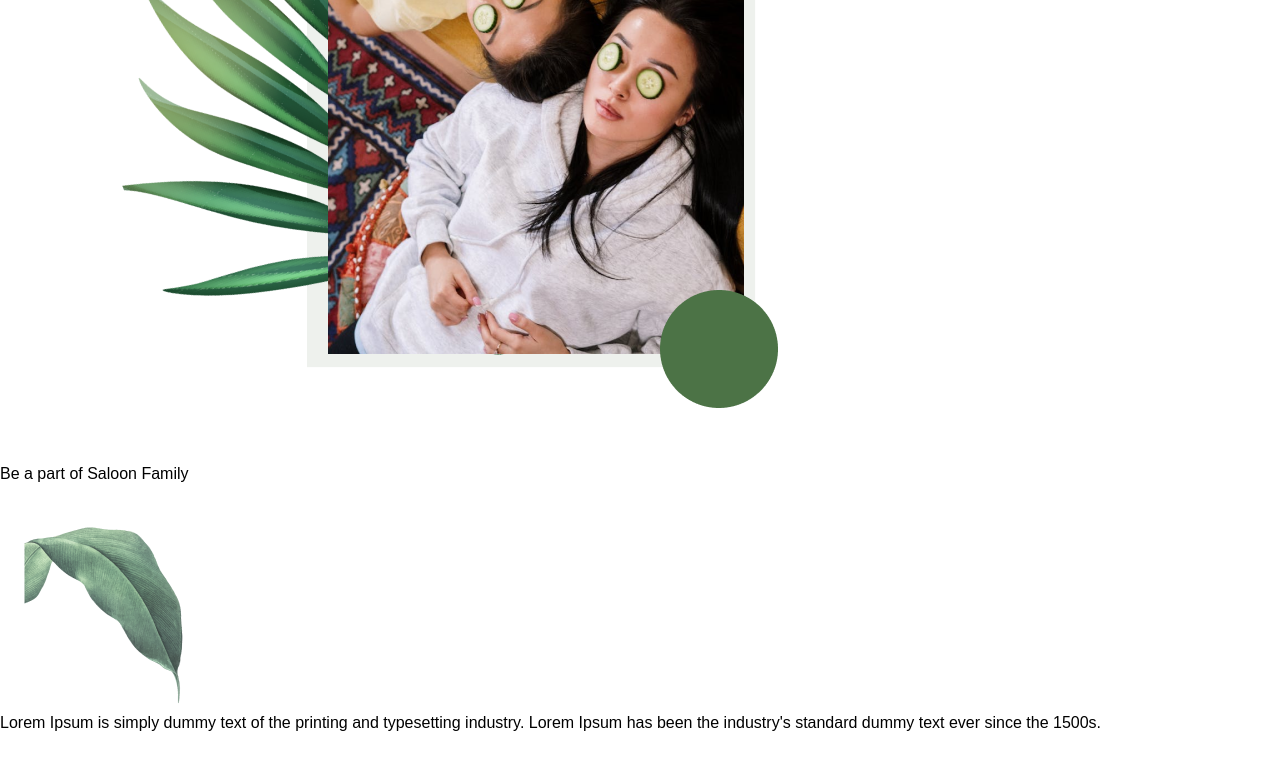
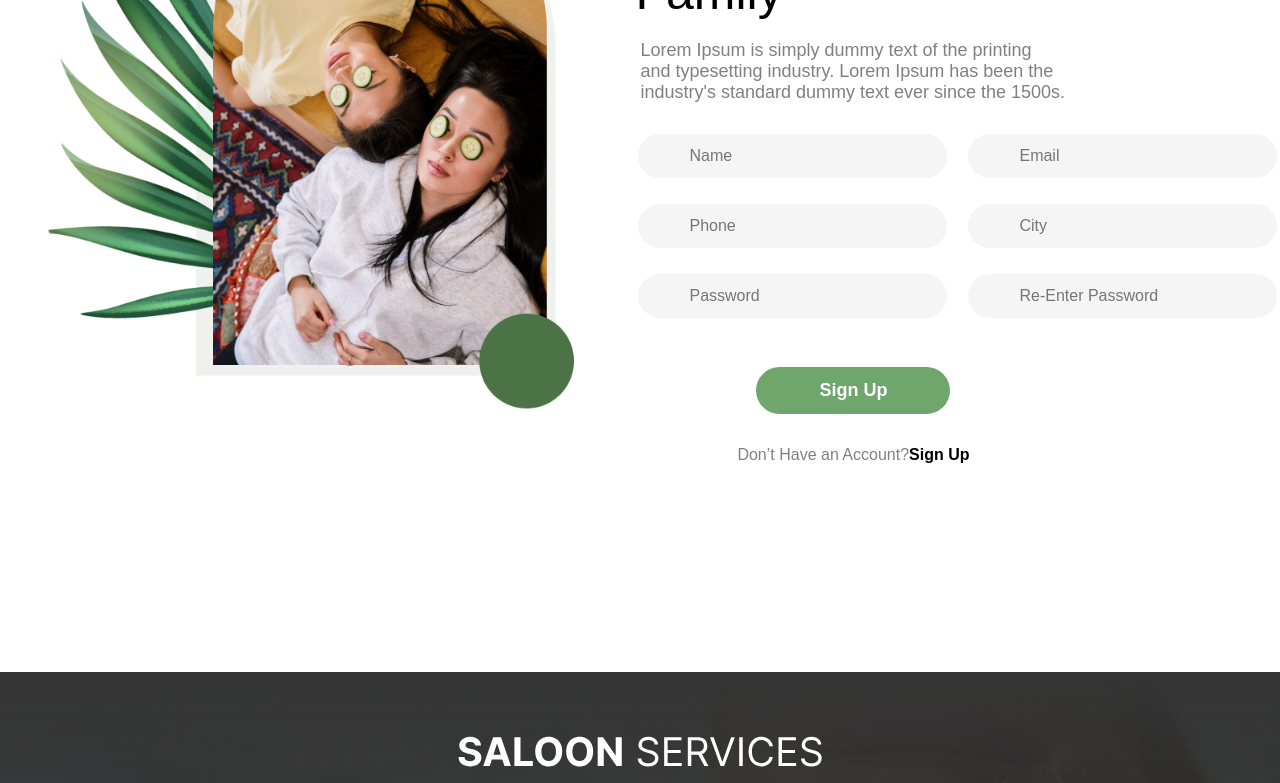
Before and after one commit to abrarkhalidofficial/Saloon, a React (Vite) app in the folder salon/: page / in a window 1280 px wide. Shown: the part 3060-3843 px from the top of the page. Built offline with nearby package versions, Linux system fonts and the light colour scheme.

Commit message:
signuppage

```diff
--- a/salon/src/App.jsx
+++ b/salon/src/App.jsx
@@ -160,7 +160,12 @@ function App() {
             <button>Sign Up</button>
           </div>
           <div className="loginpage__content__forget__tag">
-            <a href="#">Don’t Have an Account? Sign Up</a>
+            <a href="#">
+              Don’t Have an Account?{" "}
+              <span className="loginpage__content__forget__tag__span">
+                Sign Up
+              </span>
+            </a>
           </div>
         </div>
         <div className="loginpage__right">
@@ -188,6 +193,51 @@ function App() {
             Lorem Ipsum is simply dummy text of the printing and typesetting
             industry. Lorem Ipsum has been the industry's standard dummy text
             ever since the 1500s.
+          </div>
+          <div className="signuppage__forms">
+            <div className="signuppage__content__form">
+              <input type="Text" name="Name" id="tect" placeholder="Name" />
+            </div>
+            <div className="signuppage__content__form">
+              <input type="email" name="email" id="email" placeholder="Email" />
+            </div>
+          </div>
+          <div className="signuppage__forms">
+            <div className="signuppage__content__form">
+              <input type="tel" name="Phone" id="phone" placeholder="Phone" />
+            </div>
+            <div className="signuppage__content__form">
+              <input type="text" name="text" id="text" placeholder="City" />
+            </div>
+          </div>
+          <div className="signuppage__forms">
+            <div className="signuppage__content__form">
+              <input
+                type="password"
+                name="password"
+                id="password"
+                placeholder="Password"
+              />
+            </div>
+            <div className="signuppage__content__form">
+              <input
+                type="password"
+                name="password"
+                id="password"
+                placeholder="Re-Enter Password"
+              />
+            </div>
+          </div>
+          <div className="signuppage__content__button">
+            <button>Sign Up</button>
+          </div>
+          <div className="signuppage__content__forget__tag">
+            <a href="#">
+              Don’t Have an Account?
+              <span className="signuppage__content__forget__tag__span">
+                Sign Up
+              </span>
+            </a>
           </div>
         </div>
       </section>
--- a/salon/src/App.scss
+++ b/salon/src/App.scss
@@ -252,14 +252,10 @@ body::-webkit-scrollbar-track {
   color: white;
   position: relative;
   background-image: url(./assets/footer-banner.png);
-  -webkit-filter: grayscale(100%);
-  -moz-filter: grayscale(100%);
-  -ms-filter: grayscale(100%);
-  -o-filter: grayscale(100%);
-  filter: grayscale(100%);
 }
 .footer__svg {
   margin-bottom: 2em;
+  margin-top: 2em;
 }
 .footer__lorem {
   margin: 1em;
@@ -413,6 +409,113 @@ body::-webkit-scrollbar-track {
 .loginpage__content__forget__tag a {
   color: #000;
 }
+.loginpage__content__forget__tag__span {
+  color: #000;
+  font-weight: bold;
+}
+.signuppage {
+  width: 100%;
+  display: flex;
+  justify-content: center;
+  align-items: center;
+  padding-top: 5em;
+  padding-bottom: 5em;
+  max-width: 1920px;
+  margin: 0 auto;
+}
+.signuppage__left__img img {
+  height: 600px;
+}
+.signuppage__right {
+  padding: 3em;
+}
+.signuppage__right__heading__img {
+  position: relative;
+  display: flex;
+}
+.signuppage__right__heading {
+  width: 40%;
+  font-size: 50px;
+  font-family: "El Messiri", sans-serif;
+  font-weight: 500;
+  color: #000;
+  padding-left: 13px;
+  line-height: 1.2;
+}
+.signuppage__right__img {
+  position: absolute;
+  right: 55%;
+  top: -28%;
+}
+.signuppage__right__img img {
+  height: 160px;
+}
+.signuppage__right__info {
+  font-size: 18px;
+  color: #808080;
+  width: 70%;
+  padding: 1em;
+}
+.signuppage__forms {
+  display: flex;
+  // margin-left: 1em;
+}
+.signuppage__content__form {
+  // width: 50%;
+  align-items: center;
+  justify-content: center;
+  text-align: center;
+  margin: 5px;
+  margin-left: 1em;
+}
+.signuppage__content__form input {
+  // width: 90%;
+  padding: 12px 50px;
+  margin: 8px 0;
+  font-size: 16px;
+  display: inline-block;
+  border: 1px solid #f5f5f5;
+  color: #7b7b7b;
+  background-color: #f5f5f5;
+  border-radius: 50px;
+  outline: none;
+  font-family: "Montserrat", sans-serif;
+}
+.signuppage__content__form input:focus {
+  border: 1px solid #6fa66b;
+}
+.signuppage__content__button {
+  width: 70%;
+  align-items: center;
+  justify-content: center;
+  text-align: center;
+  padding-top: 210m;
+}
+.signuppage__content__button button {
+  font-size: 18px;
+  font-weight: bold;
+  border-radius: 50px;
+  color: white;
+  background-color: #6fa66b;
+  padding: 13px 3.5em;
+  border: none;
+  margin-top: 2em;
+}
+.signuppage__content__forget__tag {
+  width: 70%;
+  margin-top: 2em;
+  align-items: center;
+  justify-content: center;
+  text-align: center;
+  font-family: "Montserrat", sans-serif;
+}
+.signuppage__content__forget__tag a {
+  color: #808080;
+}
+.signuppage__content__forget__tag__span {
+  color: #000;
+  font-weight: bold;
+}
 @media (max-width: 1700px) {
   .discover__content__heading {
     width: 75%;
```
